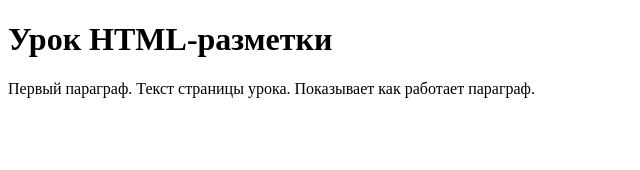
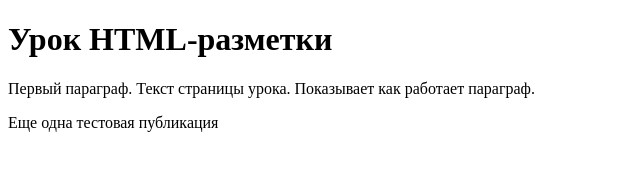
Before and after one commit to Viktoria-coder-prog/frontend-learning, a plain HTML site: page index.html in a window 1280 px wide. Shown: the whole page, without its empty margins (0-640 px from the left). Drawn offline with Linux system fonts and the light colour scheme.

Commit message:
My first commit 2

```diff
--- a/index.html
+++ b/index.html
@@ -9,5 +9,6 @@
 <body>
 	<h1>Урок HTML-разметки</h1>
 	<p>Первый параграф. Текст страницы урока. Показывает как работает параграф. </p>
+	<p>Еще одна тестовая публикация</p>
 </body>
 </html>
```
